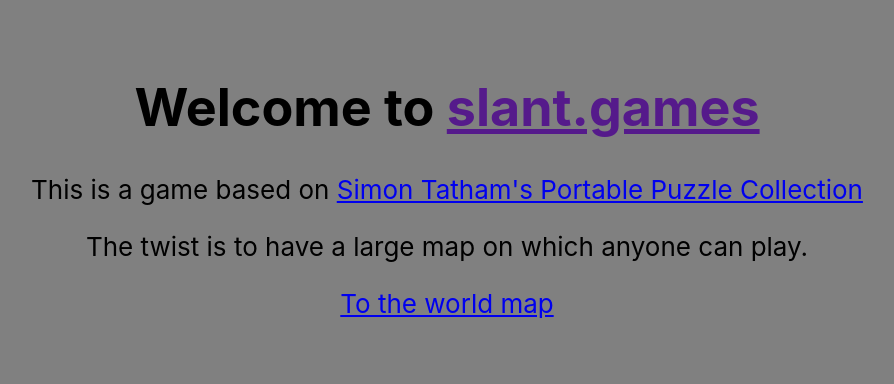
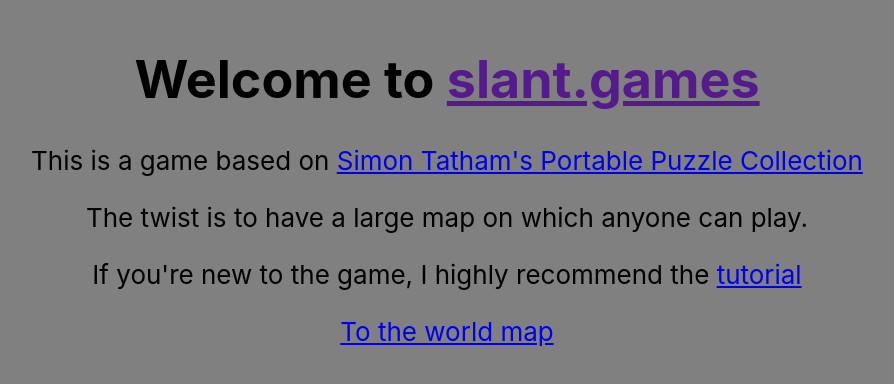
Before and after one commit to stolati/slant_online, a React (Create React App) app in the folder client/: page / in a window 1280 px wide. Shown: the part 220-604 px from the top of the page, without its empty margins (193-1087 px from the left). Built offline with nearby package versions, Linux system fonts and the light colour scheme; no server answers; what json-stable-stringify would draw is missing.

Commit message:
Beginning of tutorial pages

```diff
--- a/client/src/features/counter/Counter.js
+++ b/client/src/features/counter/Counter.js
@@ -11,6 +11,8 @@
 [Simon Tatham's Portable Puzzle Collection](https://www.chiark.greenend.org.uk/~sgtatham/puzzles/js/slant.html)
 
 The twist is to have a large map on which anyone can play.
+
+If you're new to the game, I highly recommend the [tutorial](/tutorial/rules)
 `;
 
 //TODO : rename to main page
--- /dev/null
+++ b/client/src/features/tuto/Rules.module.css
@@ -0,0 +1,9 @@
+
+
+p {
+    margin: auto;
+    align-content: center;
+    font-size: smaller;
+    width: 50%;
+    min-width: 700px;
+}
--- a/client/src/features/zone/Zone.js
+++ b/client/src/features/zone/Zone.js
@@ -40,7 +40,7 @@
 }
 
 
-export function Zone(props) {
+export default function Zone(props) {
   const dispatch = useDispatch()
   let { zoneId } = useParams()
   const content = useSelector(selectZone(zoneId))
--- a/client/src/index.js
+++ b/client/src/index.js
@@ -8,7 +8,8 @@
 import { BrowserRouter as Router, Route, Switch } from 'react-router-dom'
 
 import { MainMap } from './features/mainMap/MainMap'
-import { Zone } from './features/zone/Zone'
+import Zone from './features/zone/Zone'
+import Tutorial from './Tutorial'
 
 ReactDOM.render(
   <Provider store={store}>
@@ -17,6 +18,8 @@
         <Route exact path="/" component={App} />
         <Route exact path="/main_map" component={MainMap} />
         <Route exact path="/zone/:zoneId" component={Zone} />
+        <Route exact path="/tutorial/:step" component={Tutorial} />
+        <Route exact path="/tutorial/:step/:num" component={Tutorial} />
       </Switch>
     </Router>
   </Provider>,
```
Also changed, not shown: client/src/features/tuto/End.js (added, +16 -0 lines), client/src/features/tuto/Example.js (added, +16 -0 lines), client/src/features/tuto/Rules.js (added, +20 -0 lines), client/Tutorial.css (added).
